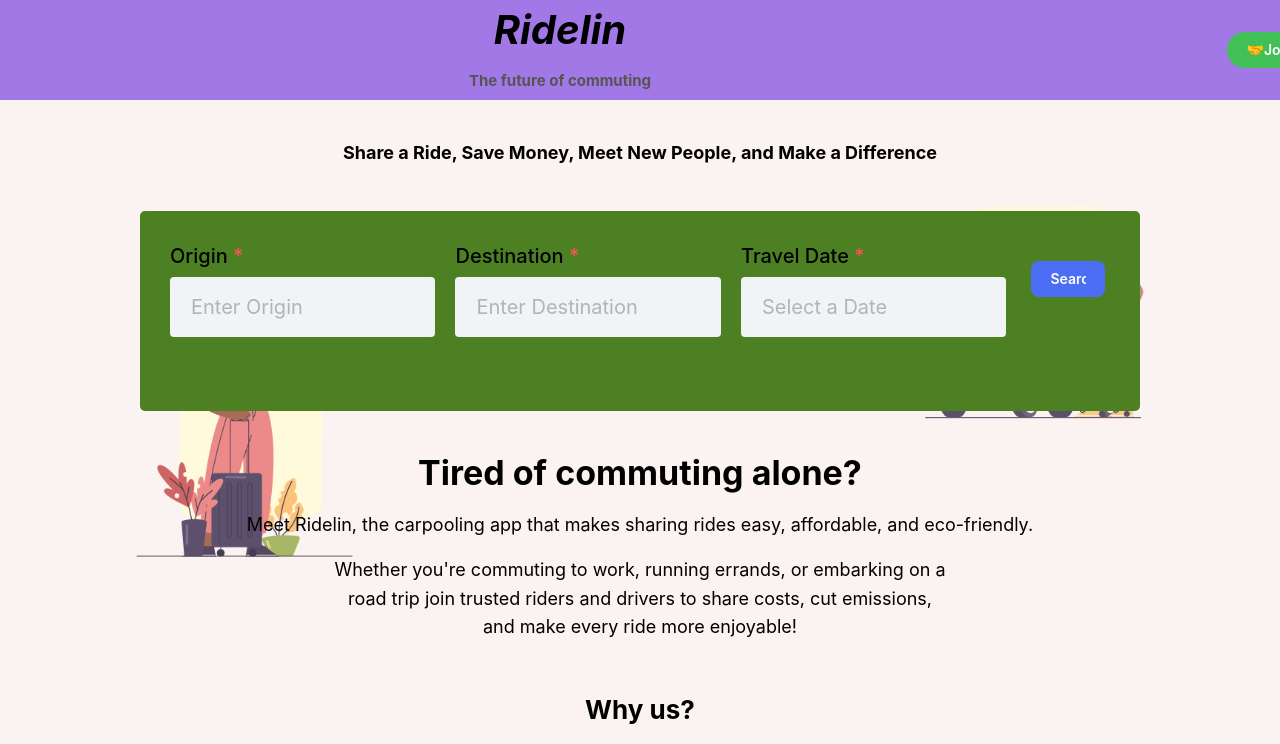
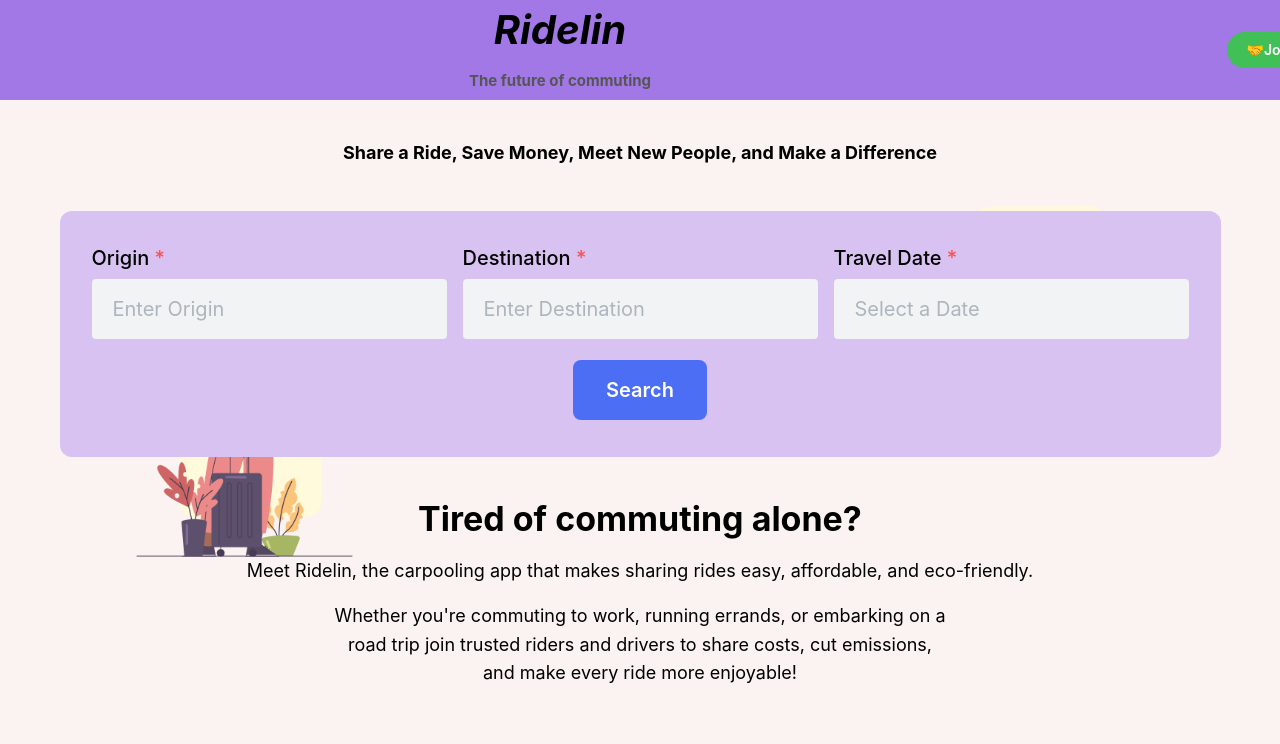
Before and after one commit to Tangy-Stackers/Ridelin-client, a React (Vite) app: page / in a window 1280 px wide. Shown: the top 744 px of the page. Built offline with nearby package versions, Linux system fonts and the light colour scheme.

Commit message:
Add mantine group and stack to position contents in searchride

```diff
--- a/src/components/SearchRide.jsx
+++ b/src/components/SearchRide.jsx
@@ -1,6 +1,6 @@
 import { useEffect, useState } from "react";
 import { useNavigate } from "react-router-dom";
-import { Alert, Button, TextInput, Popover } from "@mantine/core";
+import { Stack, Group, Alert, Button, TextInput, Popover } from "@mantine/core";
 import { DatePicker } from '@mantine/dates';
 import { dateFormatter } from "../utils/dateFormatter";
 
@@ -57,8 +57,10 @@ function SearchRide({ originValue, destinationValue, dateValue, navigateCallback
 
     return (
 
-        <div className="searchRide">
-            <div className="searchInputs">
+        <>
+            <Stack align="center" spacing="lg" p="xl"
+                style={{ backgroundColor: '#d8c2f2', borderRadius: '12px' }}>
+                <Group grow align="flex-end">
                     <TextInput
                         variant="filled"
                         size="xl"
@@ -112,8 +114,10 @@ function SearchRide({ originValue, destinationValue, dateValue, navigateCallback
                             />
                         </Popover.Dropdown>
                     </Popover>
-                 <Button onClick={() => handleSearch()} color="indigo" radius="md" mt="lg">Search</Button>
-            </div>
+                </Group>
+                <Button onClick={() => handleSearch()} color="indigo" radius="md" size="xl">Search</Button>
+            </Stack>
+
 
             {showAlert && (
                 <Alert
@@ -126,8 +130,8 @@ function SearchRide({ originValue, destinationValue, dateValue, navigateCallback
                     {alertMessage}
                 </Alert>
             )}
-        </div>
 
+        </>
     );
 }
 export default SearchRide;
```
Lines whose indentation alone changed are shown as unchanged.
